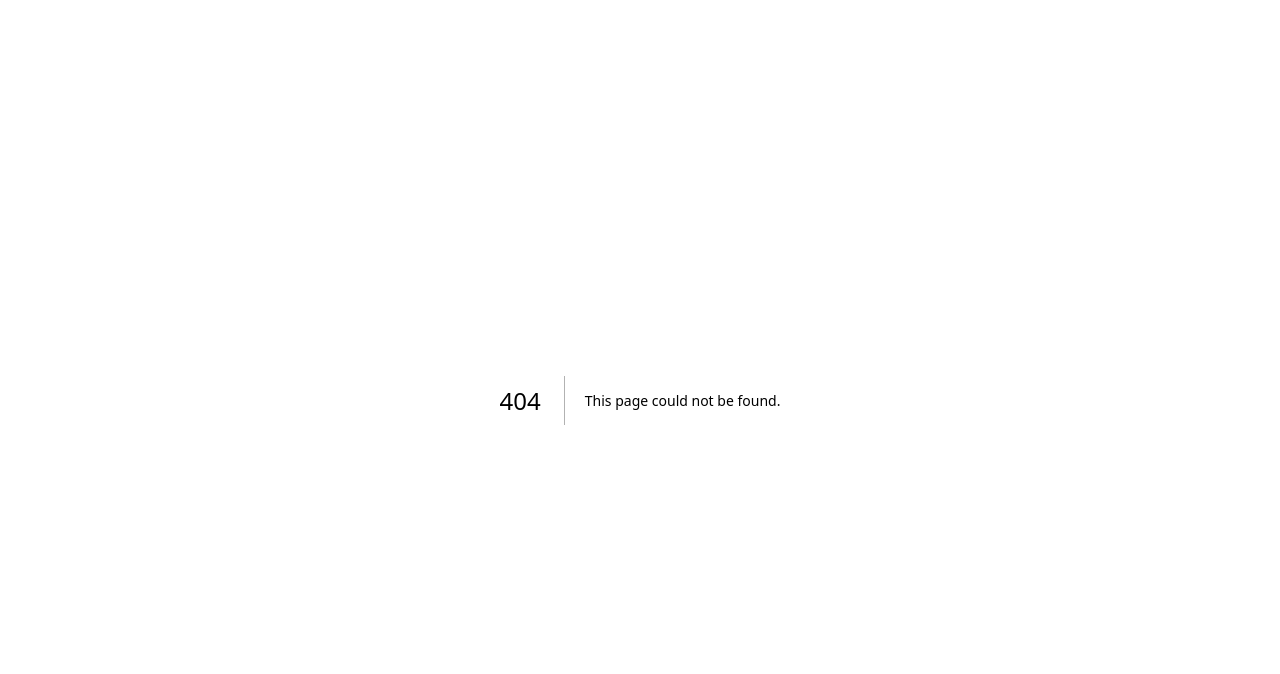
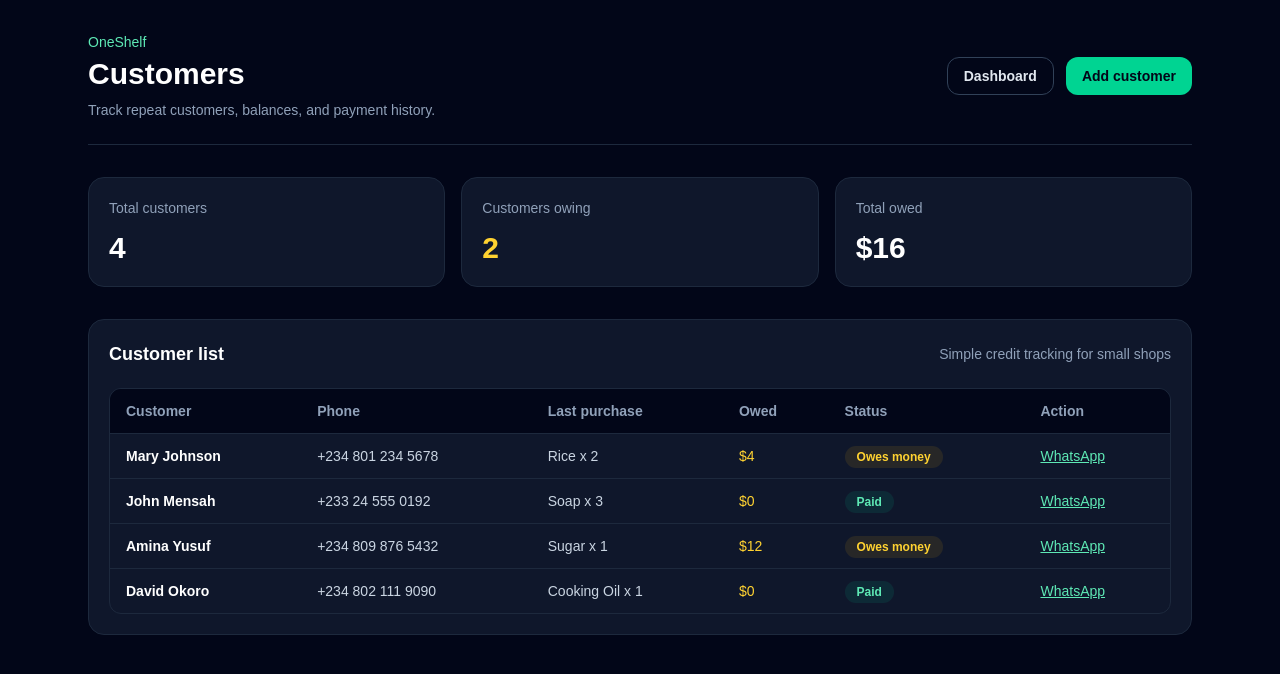
Before and after one commit to Jerox-A/oneshelf, a Next.js app: page /customers in a window 1280 px wide. Before the commit this address had no page. Shown: the top 674 px of the page. Built offline with nearby package versions, Linux system fonts and the light colour scheme.

Commit message:
Add customers page

```diff
--- /dev/null
+++ b/app/customers/page.tsx
@@ -0,0 +1,151 @@
+const customers = [
+    {
+      name: "Mary Johnson",
+      phone: "+234 801 234 5678",
+      owed: "$4",
+      lastPurchase: "Rice x 2",
+      status: "Owes money",
+    },
+    {
+      name: "John Mensah",
+      phone: "+233 24 555 0192",
+      owed: "$0",
+      lastPurchase: "Soap x 3",
+      status: "Paid",
+    },
+    {
+      name: "Amina Yusuf",
+      phone: "+234 809 876 5432",
+      owed: "$12",
+      lastPurchase: "Sugar x 1",
+      status: "Owes money",
+    },
+    {
+      name: "David Okoro",
+      phone: "+234 802 111 9090",
+      owed: "$0",
+      lastPurchase: "Cooking Oil x 1",
+      status: "Paid",
+    },
+  ];
+
+  export default function CustomersPage() {
+    const totalCustomers = customers.length;
+    const owingCustomers = customers.filter(
+      (customer) => customer.status === "Owes money"
+    ).length;
+
+    return (
+      <main className="min-h-screen bg-slate-950 text-white">
+        <div className="mx-auto max-w-6xl px-6 py-8">
+          <header className="flex flex-col gap-4 border-b border-slate-800 pb-6 sm:flex-row sm:items-center sm:justify-between">
+            <div>
+              <p className="text-sm text-emerald-300">OneShelf</p>
+              <h1 className="mt-1 text-3xl font-bold">Customers</h1>
+              <p className="mt-2 text-sm text-slate-400">
+                Track repeat customers, balances, and payment history.
+              </p>
+            </div>
+
+            <div className="flex gap-3">
+              <a
+                href="/dashboard"
+                className="rounded-xl border border-slate-700 px-4 py-2 text-sm font-semibold text-slate-200"
+              >
+                Dashboard
+              </a>
+
+              <button className="rounded-xl bg-emerald-400 px-4 py-2 text-sm font-semibold text-slate-950">
+                Add customer
+              </button>
+            </div>
+          </header>
+
+          <section className="mt-8 grid gap-4 sm:grid-cols-3">
+            <div className="rounded-2xl border border-slate-800 bg-slate-900 p-5">
+              <p className="text-sm text-slate-400">Total customers</p>
+              <p className="mt-3 text-3xl font-bold">{totalCustomers}</p>
+            </div>
+
+            <div className="rounded-2xl border border-slate-800 bg-slate-900 p-5">
+              <p className="text-sm text-slate-400">Customers owing</p>
+              <p className="mt-3 text-3xl font-bold text-amber-300">
+                {owingCustomers}
+              </p>
+            </div>
+
+            <div className="rounded-2xl border border-slate-800 bg-slate-900 p-5">
+              <p className="text-sm text-slate-400">Total owed</p>
+              <p className="mt-3 text-3xl font-bold">$16</p>
+            </div>
+          </section>
+
+          <section className="mt-8 rounded-2xl border border-slate-800 bg-slate-900 p-5">
+            <div className="flex items-center justify-between">
+              <h2 className="text-lg font-semibold">Customer list</h2>
+              <p className="text-sm text-slate-400">
+                Simple credit tracking for small shops
+              </p>
+            </div>
+
+            <div className="mt-5 overflow-hidden rounded-xl border border-slate-800">
+              <table className="w-full text-left text-sm">
+                <thead className="bg-slate-950 text-slate-400">
+                  <tr>
+                    <th className="px-4 py-3">Customer</th>
+                    <th className="px-4 py-3">Phone</th>
+                    <th className="px-4 py-3">Last purchase</th>
+                    <th className="px-4 py-3">Owed</th>
+                    <th className="px-4 py-3">Status</th>
+                    <th className="px-4 py-3">Action</th>
+                  </tr>
+                </thead>
+
+                <tbody>
+                  {customers.map((customer) => (
+                    <tr
+                      key={customer.phone}
+                      className="border-t border-slate-800"
+                    >
+                      <td className="px-4 py-3 font-semibold">
+                        {customer.name}
+                      </td>
+                      <td className="px-4 py-3 text-slate-300">
+                        {customer.phone}
+                      </td>
+                      <td className="px-4 py-3 text-slate-300">
+                        {customer.lastPurchase}
+                      </td>
+                      <td className="px-4 py-3 text-amber-300">
+                        {customer.owed}
+                      </td>
+                      <td className="px-4 py-3">
+                        {customer.status === "Paid" ? (
+                          <span className="rounded-full bg-emerald-400/10 px-3 py-1 text-xs font-semibold text-emerald-300">
+                            Paid
+                          </span>
+                        ) : (
+                          <span className="rounded-full bg-amber-400/10 px-3 py-1 text-xs font-semibold text-amber-300">
+                            Owes money
+                          </span>
+                        )}
+                      </td>
+                      <td className="px-4 py-3">
+                        <a
+                          href={`https://wa.me/${customer.phone.replace(/\D/g, "")}`}
+                          target="_blank"
+                          className="text-emerald-300 underline"
+                        >
+                          WhatsApp
+                        </a>
+                      </td>
+                    </tr>
+                  ))}
+                </tbody>
+              </table>
+            </div>
+          </section>
+        </div>
+      </main>
+    );
+  }
```
